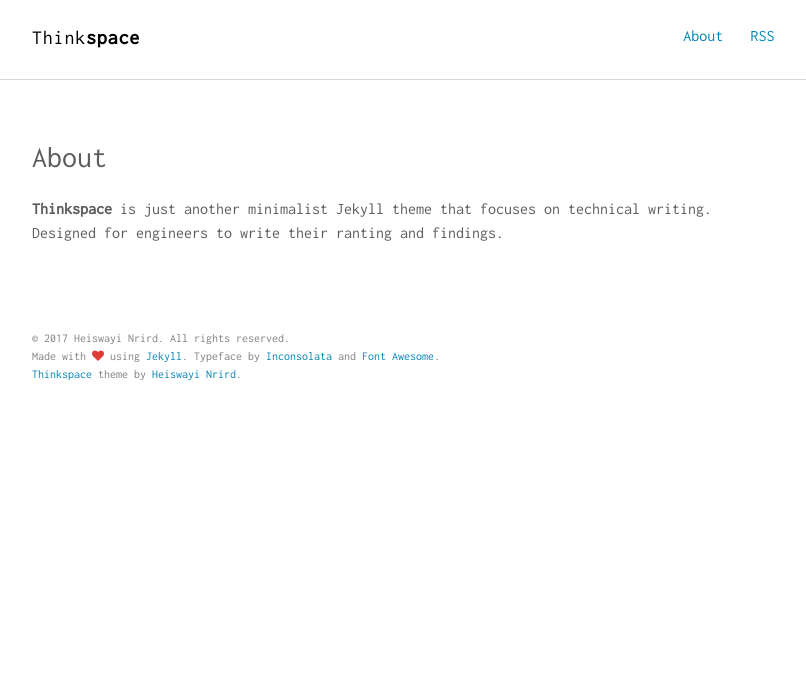
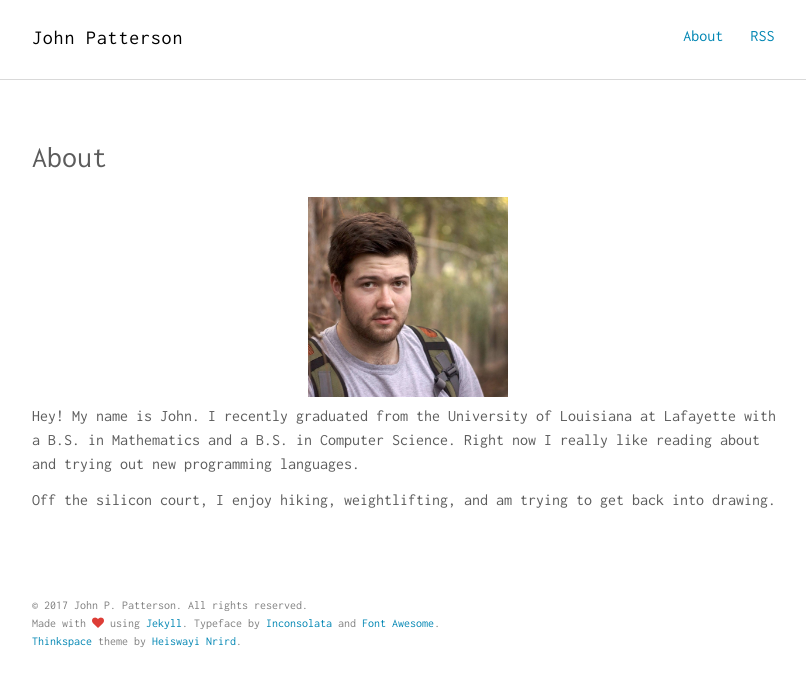
Before and after one commit to john-patterson/john-patterson.github.io, a Jekyll site: the page built from about.md, in a window 1280 px wide. Shown: the top 687 px of the page, without its empty margins (232-1038 px from the left). Built offline with Jekyll 4.4.1, drawn with Linux system fonts in a browser that asks for light colours.

Commit message:
Personalizing new site

```diff
--- a/_config.yml
+++ b/_config.yml
@@ -1,17 +1,15 @@
 
 # SEO settings
-title: "Think"
-title2: "space" # default: ""
-description: "Just another minimalist Jekyll theme that focuses on technical writing."
-keywords: "Jekyll, theme, free, download, SEO, blog, web, minimalist, thinkspace"
-url: http://heiswayi.github.io/thinkspace # site url
-baseurl: "/thinkspace" # apply repo name if use it under gh-pages branch
+title: "John Patterson"
+description: "Personal profile of John Patterson, software engineer."
+keywords: "john, patterson, john patterson, programming, programmer, software, engineer, mathematics"
+url: http://johnppatterson.com # site url
+baseurl: "" # apply repo name if use it under gh-pages branch
 # baseurl: null # apply null if repo name is something like username.github.io
 
 google_analytics: UA-XXXXX-XX
-repo: http://github.com/heiswayi/thinkspace
-disqus_shortname: "heiswayi"
-twitter_username: "HeiswayiNrird"
+repo: https://github.com/john-patterson/john-patterson.github.io
+twitter_username: "AcadianCoder"
 comments: true
 
 # Build settings
@@ -29,21 +27,20 @@ sass:
 
 # Author settings
 author:
-  name     : "Heiswayi Nrird"
-  job      : "R&D Software Engineer"
-  bio      : "1+1=3 is always TRUE in my world, a balance between binary and reality."
+  name     : "John P. Patterson"
+  job      : "Software Engineer"
+  bio      : "Forgetfulness is the path to enlightenment."
   thumb    : /images/author.jpg
-  email    : hnrird@gmail.com
-  url      : http://heiswayi.github.io
-  github   : http://github.com/heiswayi
-  twitter  : http://twitter.com/HeiswayiNrird
-  facebook : https://www.facebook.com/profile.php?id=1257583160
-  linkedin : http://linkedin.com/in/nrird
+  email    : john@johnppatterson.com
+  url      : https://johnppatterson.com
+  github   : http://github.com/john-patterson
+  twitter  : http://twitter.com/AcadianCoder
+  linkedin : http://linkedin.com/in/john-patterson
 
 # social settings
 og_locale: "en_US"
 twitter_card: "summary_large_image"
-twitter_site: "@HeiswayiNrird"
+twitter_site: "@AcadianCoder"
 
 gems:
   - bourbon
--- a/about.md
+++ b/about.md
@@ -4,4 +4,8 @@ title: About
 permalink: /about/
 ---
 
-**Thinkspace** is just another minimalist Jekyll theme that focuses on technical writing. Designed for engineers to write their ranting and findings.
+<center><img src="/assets/images/author.jpg" style="width: 200px; height: 200px;" /></center>
+
+Hey! My name is John. I recently graduated from the University of Louisiana at Lafayette with a B.S. in Mathematics and a B.S. in Computer Science. Right now I really like reading about and trying out new programming languages.
+
+Off the silicon court, I enjoy hiking, weightlifting, and am trying to get back into drawing.
```
Also changed, not shown: assets/images/author.jpg.
